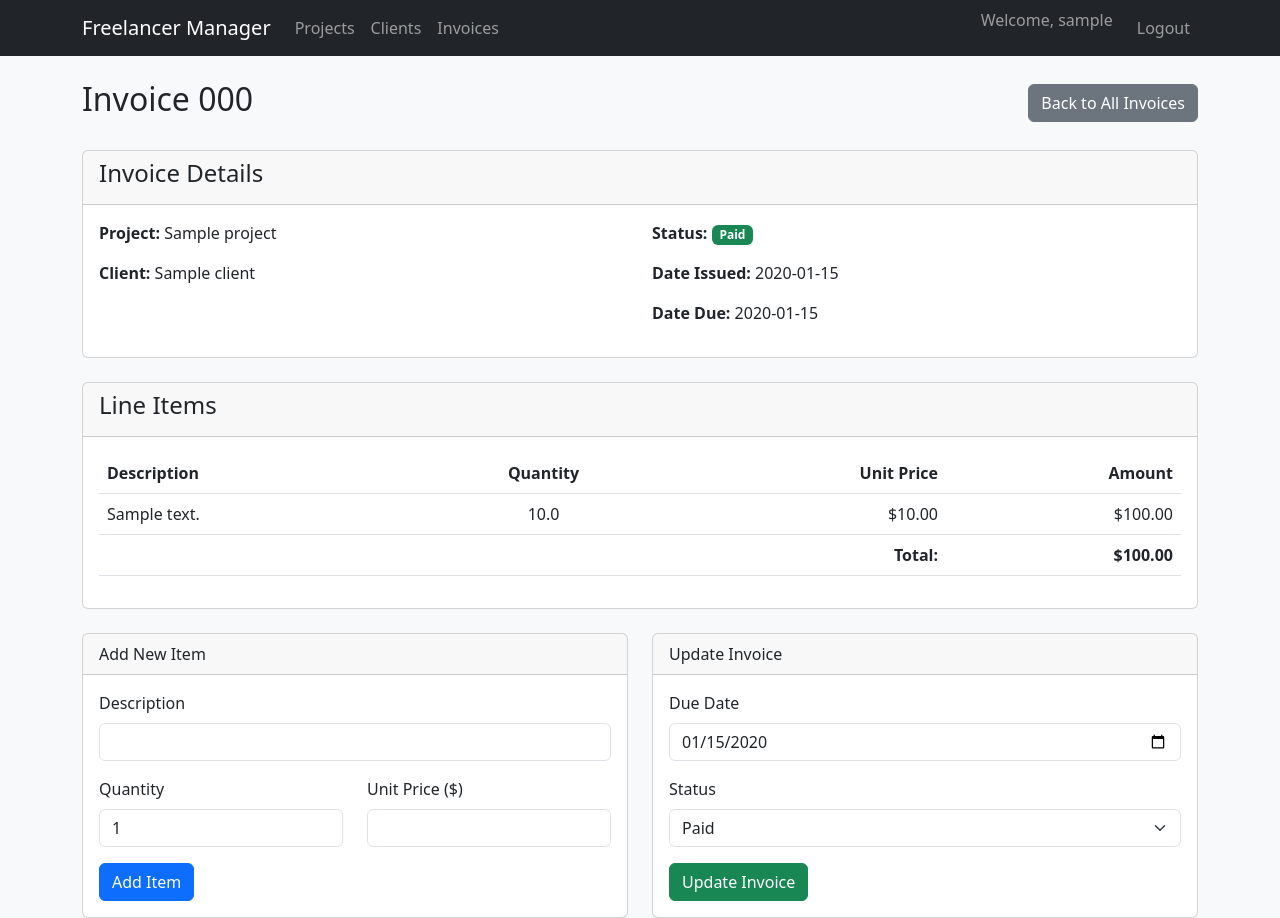
After one commit to basselfads23/freelancer-manager, a Flask app: page /invoice/1 in a window 1280 px wide. The commit adds this page. Run offline with Flask 3, Linux system fonts and the light colour scheme; a user stored in the database is signed in; tables that the repository leaves empty hold one stand-in row (values such as "Sample post").

Commit message:
feat: Add project invoicing and line item management

```diff
--- a/app.py
+++ b/app.py
@@ -31,11 +31,10 @@ def load_user(user_id):
 migrate = Migrate(app, db)
 
 # -----------------------
-# Database Models (v3)
+# Database Models (v4)
 # -----------------------
 
 class Client(db.Model):
-
     id = db.Column(db.Integer, primary_key=True)
     name = db.Column(db.String(100), nullable=False)
     email = db.Column(db.String(100), nullable=True)
@@ -44,7 +43,6 @@ class Client(db.Model):
 
 
 class Project(db.Model):
-    # ... (add the new 'tasks' relationship and helper properties)
     id = db.Column(db.Integer, primary_key=True)
     title = db.Column(db.String(100), nullable=False)
     description = db.Column(db.Text, nullable=True)
@@ -52,9 +50,8 @@ class Project(db.Model):
     client_id = db.Column(db.Integer, db.ForeignKey('client.id'), nullable=False)
     user_id = db.Column(db.Integer, db.ForeignKey('user.id'), nullable=False)
 
-
-    # NEW: Relationship to the Task model
     tasks = db.relationship('Task', backref='project', lazy=True, cascade="all, delete-orphan")
+    invoices = db.relationship('Invoice', backref='project', lazy=True, cascade="all, delete-orphan")
 
     @property
     def days_left(self):
@@ -64,17 +61,14 @@ class Project(db.Model):
             return delta.days
         return None
 
-    # NEW: Helper property to count completed tasks
     @property
     def completed_tasks(self):
         return Task.query.filter_by(project_id=self.id, is_completed=True).count()
 
-    # NEW: Helper property to count all tasks
     @property
     def total_tasks(self):
         return Task.query.filter_by(project_id=self.id).count()
 
-# NEW: Task Model
 class Task(db.Model):
     id = db.Column(db.Integer, primary_key=True)
     description = db.Column(db.String(200), nullable=False)
@@ -82,9 +76,38 @@ class Task(db.Model):
     project_id = db.Column(db.Integer, db.ForeignKey('project.id'), nullable=False)
     user_id = db.Column(db.Integer, db.ForeignKey('user.id'), nullable=False)
 
+class Invoice(db.Model):
+    id = db.Column(db.Integer, primary_key=True)
+    invoice_number = db.Column(db.String(50), unique=True, nullable=False)
+    issue_date = db.Column(db.Date, nullable=False, default=date.today)
+    due_date = db.Column(db.Date, nullable=True)
+    status = db.Column(db.String(20), nullable=False, default='Draft')  # e.g., Draft, Sent, Paid
+
+    project_id = db.Column(db.Integer, db.ForeignKey('project.id'), nullable=False)
+    user_id = db.Column(db.Integer, db.ForeignKey('user.id'), nullable=False)
+
+    line_items = db.relationship('LineItem', backref='invoice', lazy=True, cascade="all, delete-orphan")
+
+    @property
+    def total_amount(self):
+        return sum(item.amount for item in self.line_items)
+
+class LineItem(db.Model):
+    id = db.Column(db.Integer, primary_key=True)
+    description = db.Column(db.String(200), nullable=False)
+    quantity = db.Column(db.Float, nullable=False, default=1)
+    unit_price = db.Column(db.Float, nullable=False)
+
+    invoice_id = db.Column(db.Integer, db.ForeignKey('invoice.id'), nullable=False)
+
+    @property
+    def amount(self):
+        return self.quantity * self.unit_price
+
 # -----------------------
 # Routes
 # -----------------------
+
 @app.route('/')
 @login_required
 def index():
@@ -237,6 +260,80 @@ def logout():
     logout_user()
     return redirect(url_for('login'))
 
+@app.route('/invoices')
+@login_required
+def invoices():
+    all_invoices = Invoice.query.filter_by(user_id=current_user.id).order_by(Invoice.issue_date.desc()).all()
+    return render_template('invoices.html', invoices=all_invoices)
+
+@app.route('/project/<int:project_id>/create-invoice', methods=['POST'])
+@login_required
+def create_invoice(project_id):
+    project = Project.query.filter_by(id=project_id, user_id=current_user.id).first_or_404()
+
+    # Generate a unique invoice number
+    last_invoice = Invoice.query.order_by(Invoice.id.desc()).first()
+    invoice_count = last_invoice.id if last_invoice else 0
+    invoice_number = f'INV-{invoice_count + 1:04d}'
+
+    new_invoice = Invoice(
+        invoice_number=invoice_number,
+        project_id=project.id,
+        user_id=current_user.id
+    )
+    db.session.add(new_invoice)
+    db.session.commit()
+
+    flash(f'Invoice {invoice_number} created for project {project.title}.', 'success')
+    return redirect(url_for('invoice_detail', invoice_id=new_invoice.id))
+
+@app.route('/invoice/<int:invoice_id>')
+@login_required
+def invoice_detail(invoice_id):
+    invoice = Invoice.query.filter_by(id=invoice_id, user_id=current_user.id).first_or_404()
+    return render_template('invoice_detail.html', invoice=invoice)
+
+@app.route('/invoice/<int:invoice_id>/add-item', methods=['POST'])
+@login_required
+def add_line_item(invoice_id):
+    invoice = Invoice.query.filter_by(id=invoice_id, user_id=current_user.id).first_or_404()
+
+    description = request.form.get('description')
+    quantity = float(request.form.get('quantity', 1))
+    unit_price = float(request.form.get('unit_price'))
+
+    if description and unit_price is not None:
+        new_item = LineItem(
+            description=description,
+            quantity=quantity,
+            unit_price=unit_price,
+            invoice_id=invoice.id
+        )
+        db.session.add(new_item)
+        db.session.commit()
+        flash('Line item added.', 'success')
+    else:
+        flash('Description and Unit Price are required.', 'danger')
+
+    return redirect(url_for('invoice_detail', invoice_id=invoice.id))
+
+@app.route('/invoice/update-status/<int:invoice_id>', methods=['POST'])
+@login_required
+def update_invoice_status(invoice_id):
+    invoice = Invoice.query.filter_by(id=invoice_id, user_id=current_user.id).first_or_404()
+    new_status = request.form.get('status')
+    due_date_str = request.form.get('due_date')
+
+    if new_status:
+        invoice.status = new_status
+
+    if due_date_str:
+        invoice.due_date = datetime.strptime(due_date_str, '%Y-%m-%d').date()
+
+    db.session.commit()
+    flash(f'Invoice {invoice.invoice_number} has been updated.', 'success')
+    return redirect(url_for('invoice_detail', invoice_id=invoice.id))
+
 # -----------------------
 # Main
 # -----------------------
--- a/templates/base.html
+++ b/templates/base.html
@@ -34,6 +34,9 @@
             </li>
             <li class="nav-item">
               <a class="nav-link" href="{{ url_for('clients') }}">Clients</a>
+            </li>
+            <li class="nav-item">
+              <a class="nav-link" href="{{ url_for('invoices') }}">Invoices</a>
             </li>
             {% endif %}
           </ul>
--- /dev/null
+++ b/templates/invoice_detail.html
@@ -0,0 +1,117 @@
+{% extends "base.html" %}
+
+{% block title %}Invoice {{ invoice.invoice_number }}{% endblock %}
+
+{% block content %}
+<div class="d-flex justify-content-between align-items-center mb-4">
+    <h2>Invoice {{ invoice.invoice_number }}</h2>
+    <a href="{{ url_for('invoices') }}" class="btn btn-secondary">Back to All Invoices</a>
+</div>
+
+<div class="card mb-4">
+    <div class="card-header">
+        <h4>Invoice Details</h4>
+    </div>
+    <div class="card-body">
+        <div class="row">
+            <div class="col-md-6">
+                <p><strong>Project:</strong> {{ invoice.project.title }}</p>
+                <p><strong>Client:</strong> {{ invoice.project.client.name }}</p>
+            </div>
+            <div class="col-md-6">
+                <p><strong>Status:</strong> <span class="badge bg-success">{{ invoice.status }}</span></p>
+                <p><strong>Date Issued:</strong> {{ invoice.issue_date.strftime('%Y-%m-%d') }}</p>
+                <p><strong>Date Due:</strong> {{ invoice.due_date.strftime('%Y-%m-%d') if invoice.due_date else 'Not set' }}</p>
+            </div>
+        </div>
+    </div>
+</div>
+
+<div class="card mb-4">
+    <div class="card-header">
+        <h4>Line Items</h4>
+    </div>
+    <div class="card-body">
+        <table class="table">
+            <thead>
+                <tr>
+                    <th>Description</th>
+                    <th class="text-center">Quantity</th>
+                    <th class="text-end">Unit Price</th>
+                    <th class="text-end">Amount</th>
+                </tr>
+            </thead>
+            <tbody>
+                {% for item in invoice.line_items %}
+                <tr>
+                    <td>{{ item.description }}</td>
+                    <td class="text-center">{{ item.quantity }}</td>
+                    <td class="text-end">${{ "%.2f"|format(item.unit_price) }}</td>
+                    <td class="text-end">${{ "%.2f"|format(item.amount) }}</td>
+                </tr>
+                {% else %}
+                <tr>
+                    <td colspan="4" class="text-center fst-italic">No line items yet.</td>
+                </tr>
+                {% endfor %}
+            </tbody>
+            <tfoot>
+                <tr class="fw-bold">
+                    <td colspan="3" class="text-end">Total:</td>
+                    <td class="text-end">${{ "%.2f"|format(invoice.total_amount) }}</td>
+                </tr>
+            </tfoot>
+        </table>
+    </div>
+</div>
+
+<div class="row">
+    <div class="col-md-6">
+        <div class="card">
+            <div class="card-header">Add New Item</div>
+            <div class="card-body">
+                <form action="{{ url_for('add_line_item', invoice_id=invoice.id) }}" method="POST">
+                    <div class="mb-3">
+                        <label for="description" class="form-label">Description</label>
+                        <input type="text" class="form-control" name="description" required>
+                    </div>
+                    <div class="row">
+                        <div class="col-6 mb-3">
+                            <label for="quantity" class="form-label">Quantity</label>
+                            <input type="number" class="form-control" name="quantity" value="1" step="0.01" required>
+                        </div>
+                        <div class="col-6 mb-3">
+                            <label for="unit_price" class="form-label">Unit Price ($)</label>
+                            <input type="number" class="form-control" name="unit_price" step="0.01" required>
+                        </div>
+                    </div>
+                    <button type="submit" class="btn btn-primary">Add Item</button>
+                </form>
+            </div>
+        </div>
+    </div>
+
+    <div class="col-md-6">
+        <div class="card">
+            <div class="card-header">Update Invoice</div>
+            <div class="card-body">
+                <form action="{{ url_for('update_invoice_status', invoice_id=invoice.id) }}" method="POST">
+                    <div class="mb-3">
+                        <label for="due_date" class="form-label">Due Date</label>
+                        <input type="date" class="form-control" name="due_date" value="{{ invoice.due_date.strftime('%Y-%m-%d') if invoice.due_date }}">
+                    </div>
+                    <div class="mb-3">
+                        <label for="status" class="form-label">Status</label>
+                        <select class="form-select" name="status">
+                            <option value="Draft" {% if invoice.status == 'Draft' %}selected{% endif %}>Draft</option>
+                            <option value="Sent" {% if invoice.status == 'Sent' %}selected{% endif %}>Sent</option>
+                            <option value="Paid" {% if invoice.status == 'Paid' %}selected{% endif %}>Paid</option>
+                        </select>
+                    </div>
+                    <button type="submit" class="btn btn-success">Update Invoice</button>
+                </form>
+            </div>
+        </div>
+    </div>
+</div>
+{% endblock %}
```
Also changed, not shown: migrations/versions/dd11ee8615c0_add_invoice_and_lineitem_models.py (added, +50 -0 lines), templates/invoices.html (added, +45 -0 lines), templates/project_detail.html (+7 -0 lines).
